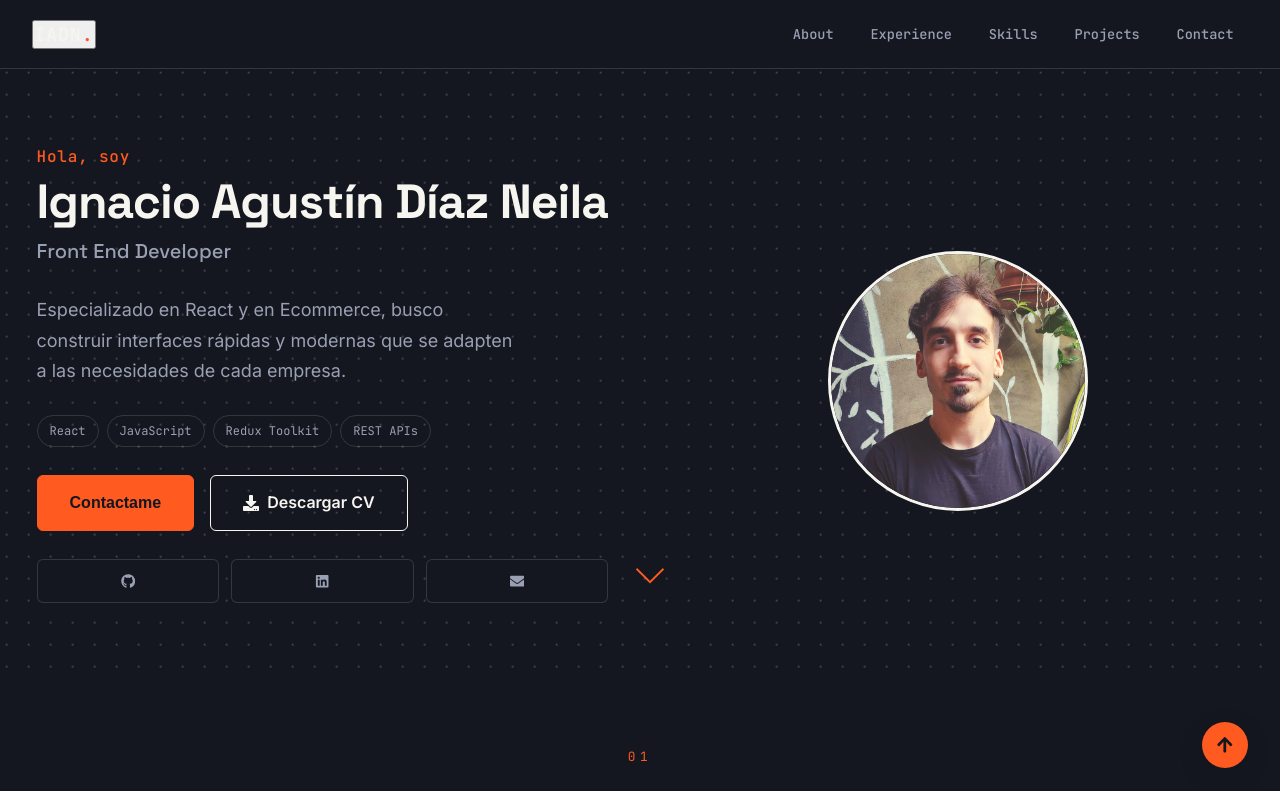
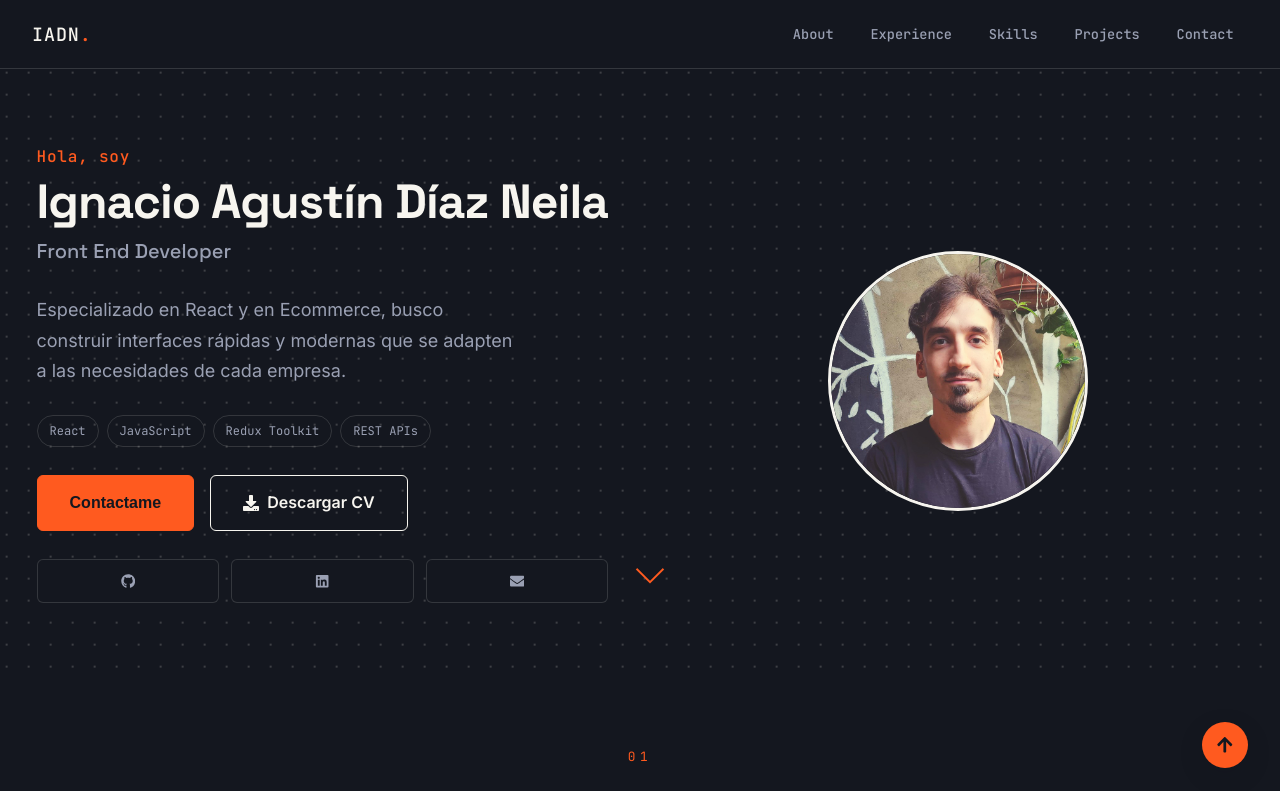
Before and after one commit to IgnacioDN/Portfolio, a React (Vite) app in the folder Portfolio-Project/: page / in a window 1280 px wide. Shown: the top 791 px of the page. Built offline with nearby package versions, Linux system fonts and the light colour scheme.

Commit message:
Add styles for header logo and hover effect

```diff
--- a/Portfolio-Project/src/styles/Header.css
+++ b/Portfolio-Project/src/styles/Header.css
@@ -25,6 +25,13 @@
 }
 
 /* Logo */
+.header-logo {
+  background: none;
+  border: none;
+  padding: 0;
+  cursor: pointer;
+}
+
 .header-logo h2 {
   font-family: var(--font-mono);
   font-size: 1.15rem;
@@ -33,6 +40,10 @@
   letter-spacing: 0.05em;
   margin: 0;
   transition: color 0.2s ease;
+}
+
+.header-logo:hover h2 {
+  color: var(--signal);
 }
 
 .header-logo h2 span {
```
